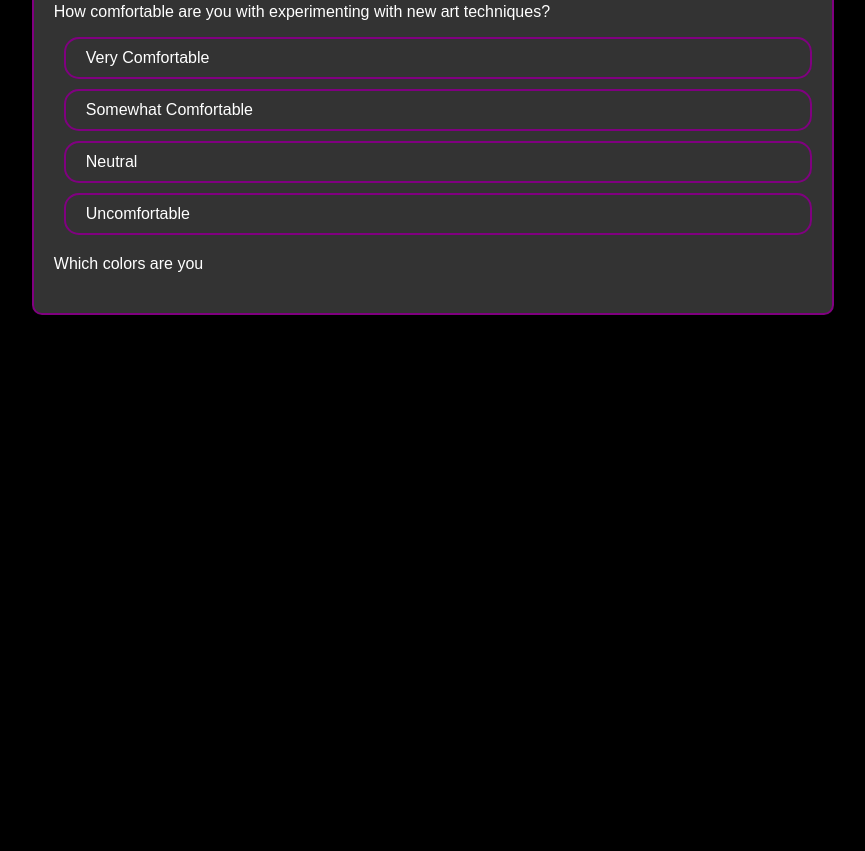
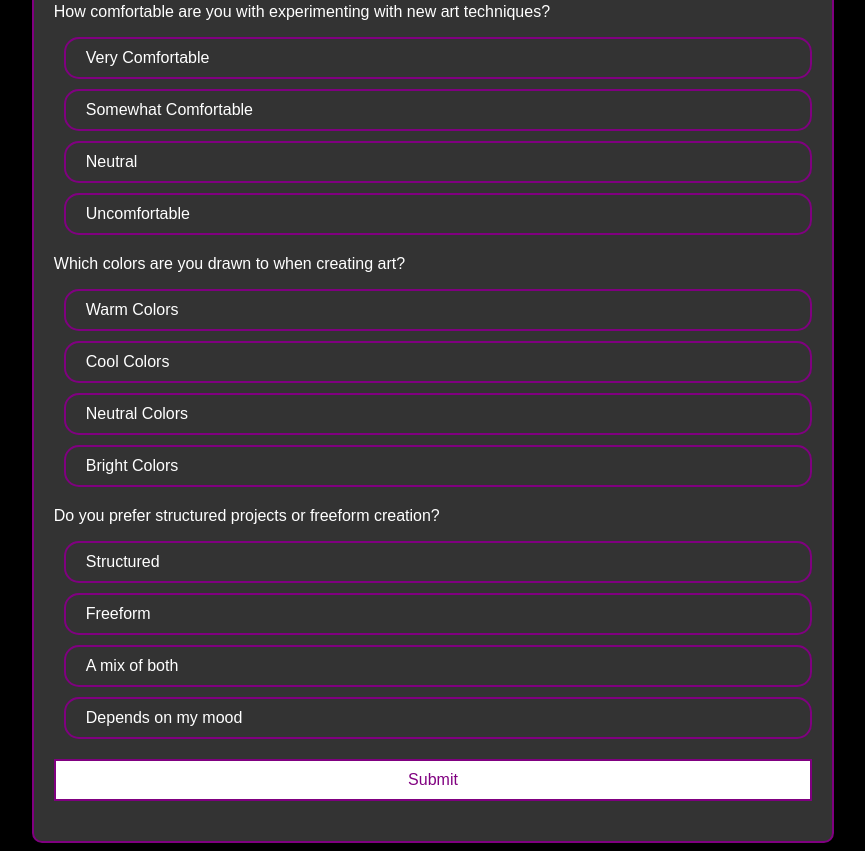
Before and after one commit to cltpalmer/creative-type-quiz, a plain HTML site: page index.html in a window 1280 px wide. Shown: the part 2102-2953 px from the top of the page, without its empty margins (207-1072 px from the left). Before the commit the page ends 2425 px from the top, so only its background shows below. Drawn offline with Linux system fonts and the light colour scheme.

Commit message:
Update index.html

```diff
--- a/index.html
+++ b/index.html
@@ -176,4 +176,46 @@
 
             <!-- Question 9 -->
             <div class="question">
-                <p>Which colors are you
+                <p>Which colors are you drawn to when creating art?</p>
+                <div class="answers">
+                    <label class="answer">
+                        <input type="radio" name="q9" value="Dreamer" required> <span>Warm Colors</span>
+                    </label>
+                    <label class="answer">
+                        <input type="radio" name="q9" value="Realist" required> <span>Cool Colors</span>
+                    </label>
+                    <label class="answer">
+                        <input type="radio" name="q9" value="Explorer" required> <span>Neutral Colors</span>
+                    </label>
+                    <label class="answer">
+                        <input type="radio" name="q9" value="Innovator" required> <span>Bright Colors</span>
+                    </label>
+                </div>
+            </div>
+
+            <!-- Question 10 -->
+            <div class="question">
+                <p>Do you prefer structured projects or freeform creation?</p>
+                <div class="answers">
+                    <label class="answer">
+                        <input type="radio" name="q10" value="Realist" required> <span>Structured</span>
+                    </label>
+                    <label class="answer">
+                        <input type="radio" name="q10" value="Explorer" required> <span>Freeform</span>
+                    </label>
+                    <label class="answer">
+                        <input type="radio" name="q10" value="Innovator" required> <span>A mix of both</span>
+                    </label>
+                    <label class="answer">
+                        <input type="radio" name="q10" value="Dreamer" required> <span>Depends on my mood</span>
+                    </label>
+                </div>
+            </div>
+
+            <button type="submit">Submit</button>
+        </form>
+        <div id="result" class="result"></div>
+    </div>
+    <script src="script.js"></script>
+</body>
+</html>
```
